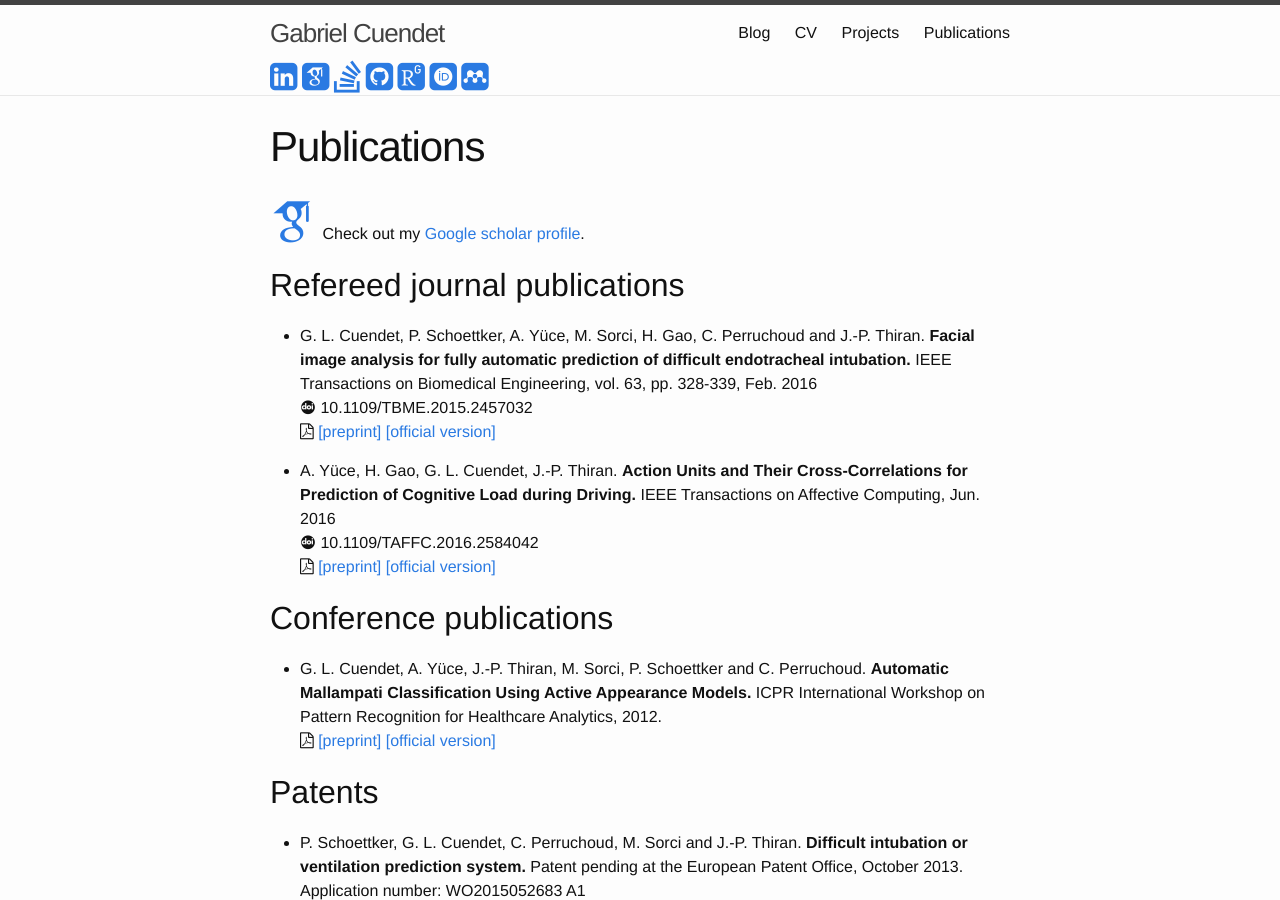
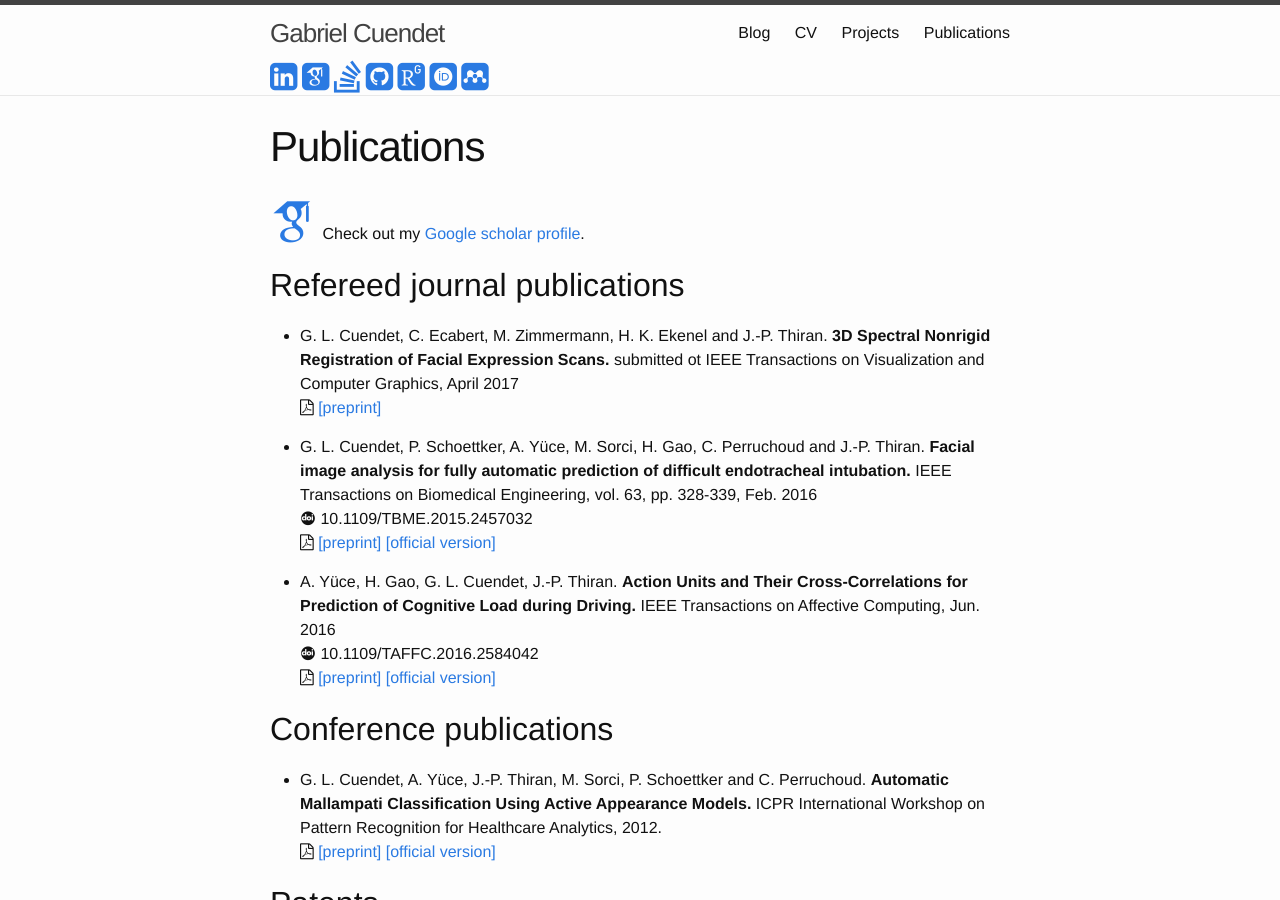
Before and after one commit to gcuendet/gcuendet.github.io, a Jekyll site: the page built from publications.md, in a window 1280 px wide and 900 px high. Built offline with Jekyll 4.4.1, drawn with Linux system fonts in a browser that asks for light colours; some web fonts are replaced.

Commit message:
ADD submitted journal paper

```diff
--- a/publications.md
+++ b/publications.md
@@ -8,6 +8,14 @@ permalink: /publications/
 Check out my [Google scholar profile][google_scholar].
 
 ## Refereed journal publications
+
+* G. L. Cuendet, C. Ecabert, M. Zimmermann, H. K. Ekenel and J.-P. Thiran.
+__3D Spectral Nonrigid Registration of Facial Expression Scans.__
+submitted ot IEEE Transactions on Visualization and Computer Graphics, April 2017\\
+<!--   <i class="ai ai-doi"></i> 10.1109/TBME.2015.2457032\\   -->
+<i class="fa fa-file-pdf-o"></i>
+[\[preprint\]](https://infoscience.epfl.ch/record/227521/files/article_submitted.pdf)
+<!--   [\[official version\]](http://dx.doi.org/10.1109/TBME.2015.2457032)   -->
 
 * G. L. Cuendet, P. Schoettker, A. Yüce, M. Sorci, H. Gao, C. Perruchoud and J.-P. Thiran.
 __Facial image analysis for fully automatic prediction of difficult endotracheal intubation.__
```
Also changed, not shown: 1 other file.
